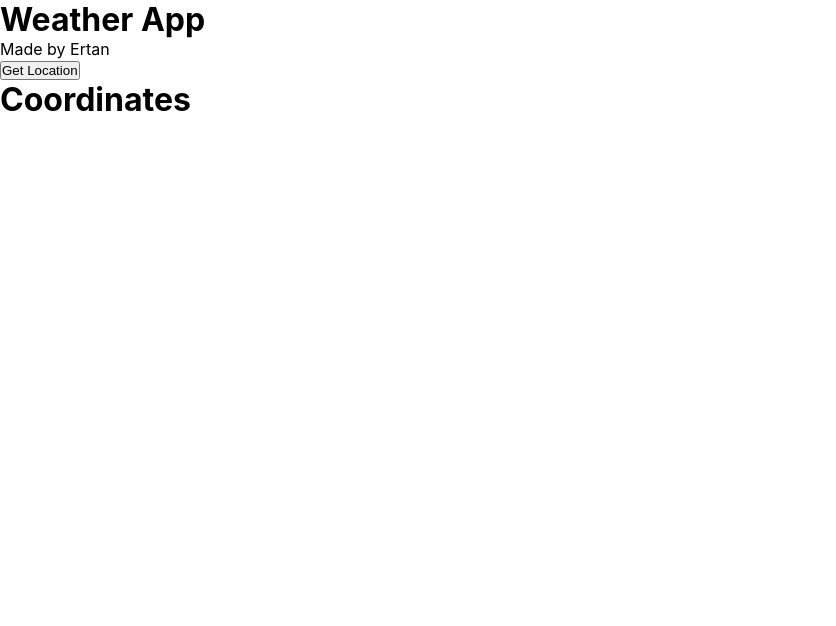
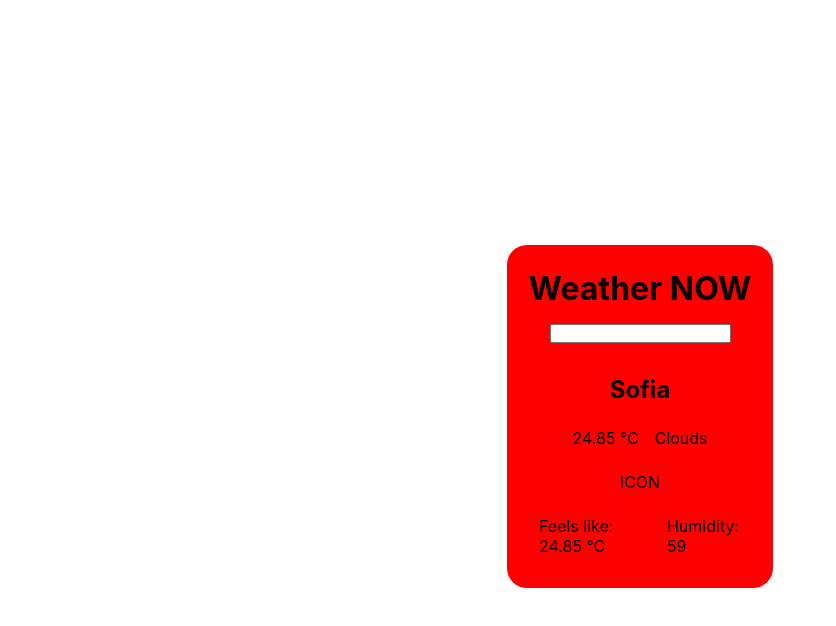
Before and after one commit to ErtanM/weather-app, a React (Vite) app: page / in a window 1280 px wide. Shown: the top 626 px of the page, without its empty margins (0-836 px from the left). Built offline with nearby package versions, Linux system fonts and the light colour scheme.

Commit message:
card design scss

```diff
--- a/src/App.jsx
+++ b/src/App.jsx
@@ -1,16 +1,33 @@
 import "./css/App.css";
 import React, { Component } from "react";
 import Weather from "./Weather";
+import axios from "axios";
+import Inf from "./Inf.json";
 
 class App extends Component {
-  //Gets the data for our api call. We need lat and lon.
+  //passing down to json data down
   render() {
     return (
       <div className="App">
-        <div className="container">
-          <h1>Weather App</h1>
-          <p>Made by Ertan</p>
-          <Weather />
+        <div className="outer-card">
+          <div className="container">
+            <div className="title-container">
+              <h1>Weather NOW</h1>
+              <input type="search" name="city-search" id="city-search" />
+            </div>
+            <div className="weather-card">
+              <h2>Sofia</h2>
+              <div className="temp">
+                <p>24.85 °C</p>
+                <p>Clouds</p>
+              </div>
+              <div className="icon">ICON</div>
+              <div className="feels-like">
+                <p>Feels like: 24.85 °C</p>
+                <p>Humidity: 59</p>
+              </div>
+            </div>
+          </div>
         </div>
       </div>
     );
--- /dev/null
+++ b/src/Inf.json
@@ -0,0 +1,35 @@
+{
+  "coord": { "lon": 23.3242, "lat": 42.6975 },
+  "weather": [
+    {
+      "id": 803,
+      "main": "Clouds",
+      "description": "broken clouds",
+      "icon": "04d"
+    }
+  ],
+  "base": "stations",
+  "main": {
+    "temp": 289.98,
+    "feels_like": 289.26,
+    "temp_min": 289.98,
+    "temp_max": 289.98,
+    "pressure": 1020,
+    "humidity": 59
+  },
+  "visibility": 10000,
+  "wind": { "speed": 3.6, "deg": 20 },
+  "clouds": { "all": 75 },
+  "dt": 1652884055,
+  "sys": {
+    "type": 1,
+    "id": 6366,
+    "country": "BG",
+    "sunrise": 1652842905,
+    "sunset": 1652895884
+  },
+  "timezone": 10800,
+  "id": 727011,
+  "name": "Sofia",
+  "cod": 200
+}
--- a/src/Weather.jsx
+++ b/src/Weather.jsx
@@ -1,43 +1,11 @@
 import React, { useState } from "react";
-import axios from "axios";
+
+//receives the props and uses it to display
 
 const Weather = () => {
-  const [lat, setLat] = useState(null);
-  const [lng, setLng] = useState(null);
-  const [status, setStatus] = useState(null);
-
-  //try this with city name!
-  //Add option for current location.
-  //https://api.openweathermap.org/data/2.5/weather?q={city name}&appid={API key}
-
-  // const url = `https://api.openweathermap.org/data/2.5/weather?lat=${lat}&lon=${lon}&appid=`;
-
-  //Find a way to use lat and lng for api call with await.
-  const getLocation = async () => {
-    if (!navigator.geolocation) {
-      setStatus("Geolocation is not supported by your browser");
-    } else {
-      setStatus("Locating...");
-      navigator.geolocation.getCurrentPosition(
-        (position) => {
-          setStatus(null);
-          setLat(position.coords.latitude);
-          setLng(position.coords.longitude);
-        },
-        () => {
-          setStatus("Unable to retrieve your location");
-        }
-      );
-    }
-  };
-
   return (
     <div>
-      <button onClick={getLocation}>Get Location</button>
-      <h1>Coordinates</h1>
-      <p>{status}</p>
-      {lat && <p>Latitude: {lat}</p>}
-      {lng && <p>Longitude: {lng}</p>}
+      <p></p>
     </div>
   );
 };
--- a/src/css/App.css
+++ b/src/css/App.css
@@ -1,7 +1,101 @@
-/* No CSS */
-/* /# sourceMappingURL=App.css.map /  */
 * {
-  box-sizing: border-box;
+  -webkit-box-sizing: border-box;
+          box-sizing: border-box;
   margin: 0;
   padding: 0;
+  margin: 8px;
 }
+
+.App {
+  display: -webkit-box;
+  display: -ms-flexbox;
+  display: flex;
+  -webkit-box-pack: center;
+      -ms-flex-pack: center;
+          justify-content: center;
+  -webkit-box-align: center;
+      -ms-flex-align: center;
+          align-items: center;
+  height: 100vh;
+}
+
+.App .outer-card {
+  border: 20px;
+  border-color: black;
+  border-radius: 20px;
+  background-color: red;
+}
+
+.App .outer-card .container {
+  height: auto;
+  width: 250px;
+  display: -webkit-box;
+  display: -ms-flexbox;
+  display: flex;
+  -webkit-box-orient: vertical;
+  -webkit-box-direction: normal;
+      -ms-flex-direction: column;
+          flex-direction: column;
+  -webkit-box-pack: space-evenly;
+      -ms-flex-pack: space-evenly;
+          justify-content: space-evenly;
+  -webkit-box-align: center;
+      -ms-flex-align: center;
+          align-items: center;
+}
+
+.App .outer-card .title-container {
+  display: -webkit-box;
+  display: -ms-flexbox;
+  display: flex;
+  -webkit-box-orient: vertical;
+  -webkit-box-direction: normal;
+      -ms-flex-direction: column;
+          flex-direction: column;
+  -webkit-box-pack: center;
+      -ms-flex-pack: center;
+          justify-content: center;
+  -webkit-box-align: center;
+      -ms-flex-align: center;
+          align-items: center;
+  width: -webkit-max-content;
+  width: -moz-max-content;
+  width: max-content;
+}
+
+.App .outer-card .title-container #city-search {
+  outline: none;
+}
+
+.App .outer-card .weather-card {
+  display: -webkit-box;
+  display: -ms-flexbox;
+  display: flex;
+  -webkit-box-orient: vertical;
+  -webkit-box-direction: normal;
+      -ms-flex-direction: column;
+          flex-direction: column;
+  -webkit-box-pack: center;
+      -ms-flex-pack: center;
+          justify-content: center;
+  -webkit-box-align: center;
+      -ms-flex-align: center;
+          align-items: center;
+}
+
+.App .outer-card .weather-card .temp {
+  display: -webkit-box;
+  display: -ms-flexbox;
+  display: flex;
+  -ms-flex-pack: distribute;
+      justify-content: space-around;
+}
+
+.App .outer-card .weather-card .feels-like {
+  display: -webkit-box;
+  display: -ms-flexbox;
+  display: flex;
+  -ms-flex-pack: distribute;
+      justify-content: space-around;
+}
+/*# sourceMappingURL=App.css.map */
--- a/src/css/App.scss
+++ b/src/css/App.scss
@@ -1,2 +1,60 @@
 //Main css gets transformed in App.css
 //You don't use this file to upload css to App.jsx
+* {
+  box-sizing: border-box;
+  margin: 0;
+  padding: 0;
+  margin: 8px;
+}
+
+.App {
+  display: flex;
+  justify-content: center;
+  align-items: center;
+  height: 100vh;
+
+  .outer-card {
+    border: 20px;
+    border-color: black;
+    border-radius: 20px;
+    background-color: red;
+
+    .container {
+      height: auto;
+      width: 250px;
+      display: flex;
+      flex-direction: column;
+      justify-content: space-evenly;
+      align-items: center;
+    }
+
+    .title-container {
+      display: flex;
+      flex-direction: column;
+      justify-content: center;
+      align-items: center;
+      width: max-content;
+
+      #city-search {
+        outline: none;
+      }
+    }
+
+    .weather-card {
+      display: flex;
+      flex-direction: column;
+      justify-content: center;
+      align-items: center;
+
+      .temp {
+        display: flex;
+        justify-content: space-around;
+      }
+
+      .feels-like {
+        display: flex;
+        justify-content: space-around;
+      }
+    }
+  }
+}
```
Also changed, not shown: 1 other file (tests, documents, lock files or other folders).
